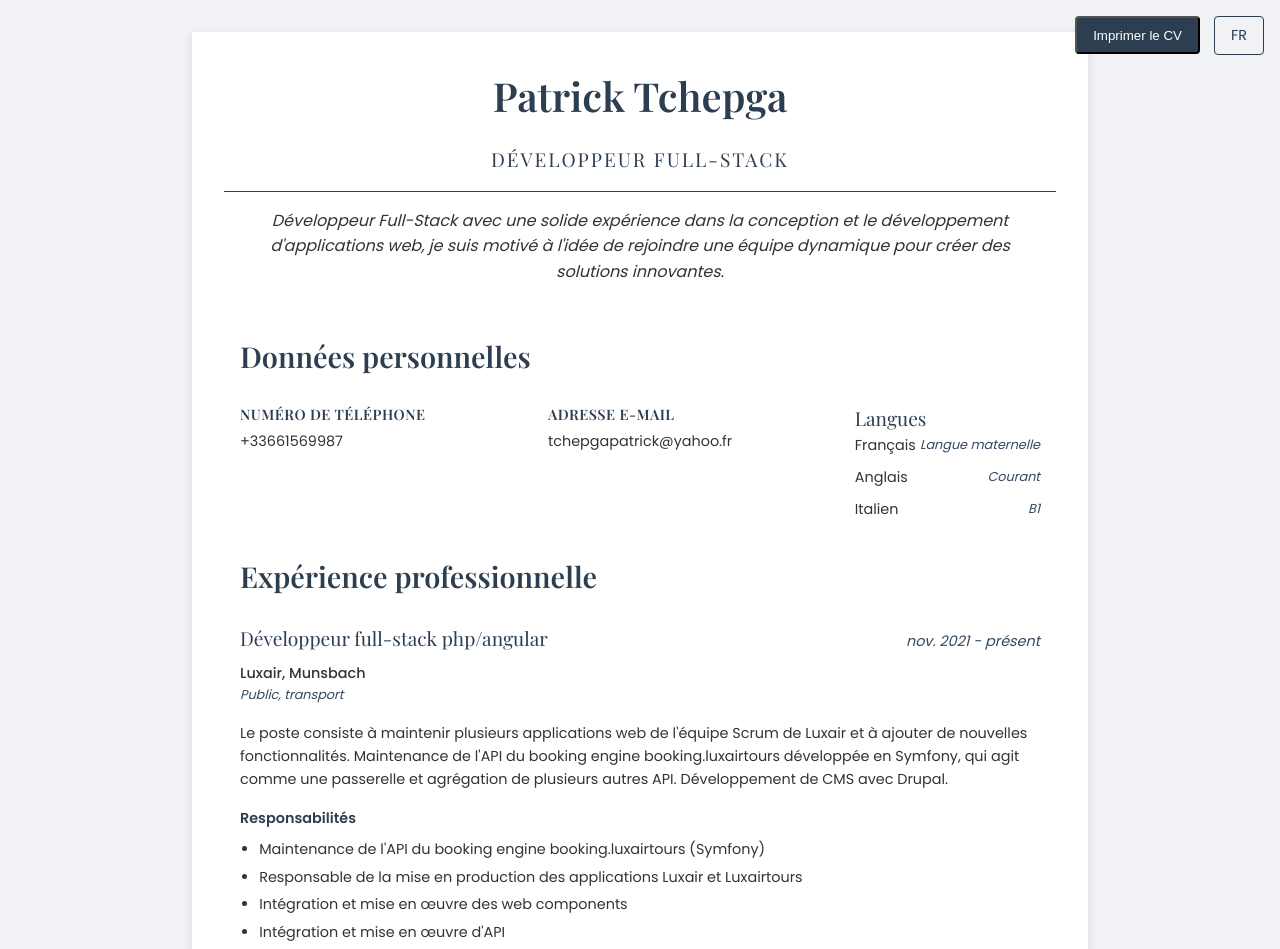
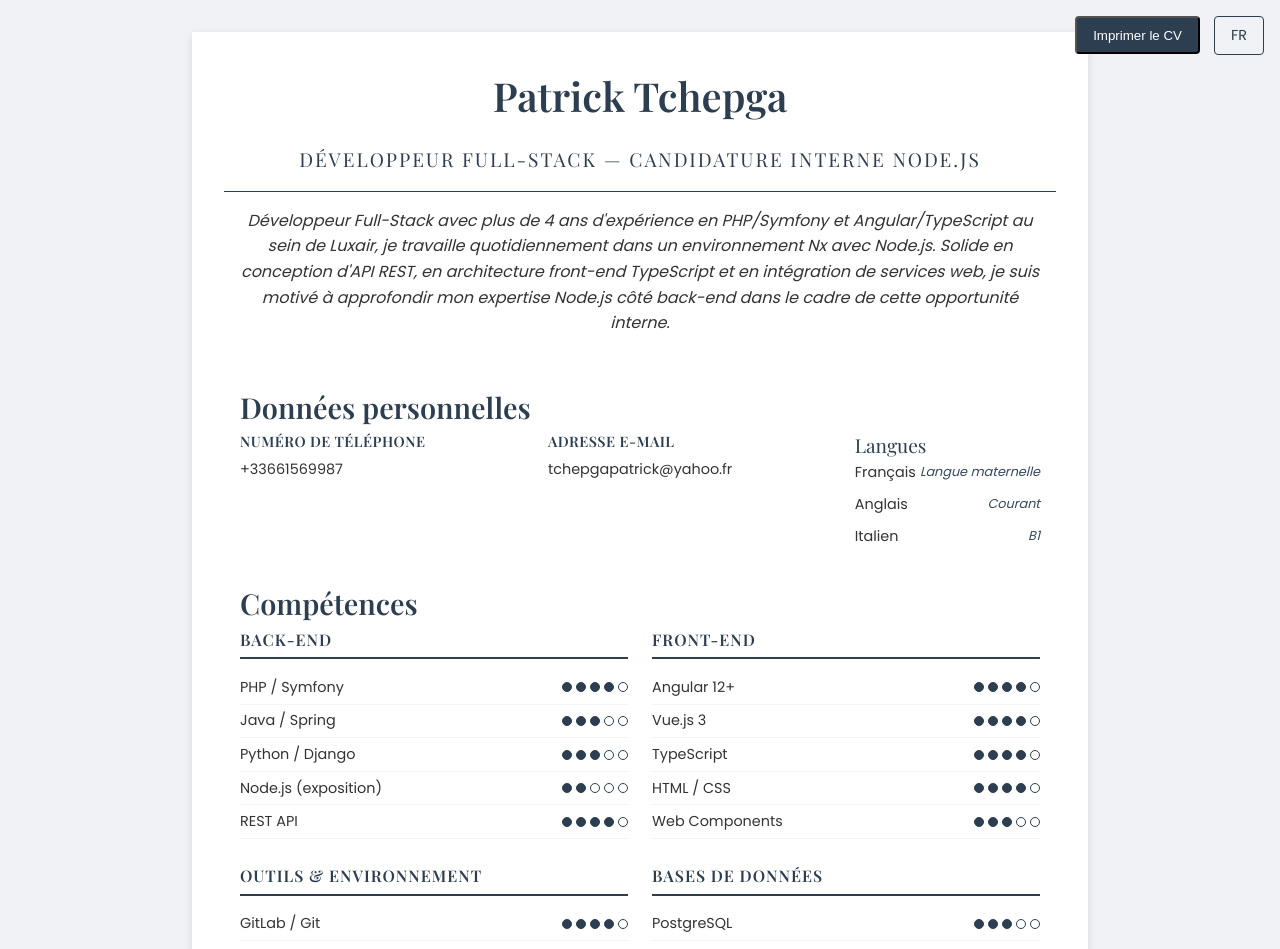
Before and after one commit to Tchepga/tpk-curriculum-vitae, a Vue app: page / in a window 1280 px wide. Shown: the top 949 px of the page. Built offline with nearby package versions, Linux system fonts and the light colour scheme.

Commit message:
feat: update cv

```diff
--- a/src/App.vue
+++ b/src/App.vue
@@ -1,6 +1,7 @@
 <script setup lang="ts">
 import { useI18n } from 'vue-i18n'
 import PersonalInfo from './components/PersonalInfo.vue'
+import Skills from './components/Skills.vue'
 import Experience from './components/Experience.vue'
 import Education from './components/Education.vue'
 import Activities from './components/Activities.vue'
@@ -36,6 +37,7 @@ const printCV = () => {
         <PersonalInfo />
       </div>
       <main class="cv-main">
+        <Skills />
         <Experience />
         <Education />
         <Activities />
--- a/src/assets/main.css
+++ b/src/assets/main.css
@@ -43,7 +43,6 @@ h1 {
 h2 {
   font-size: 1.8rem;
   font-weight: 600;
-  margin-bottom: 1.5rem;
 }
 
 h3 {
--- a/src/components/Activities.vue
+++ b/src/components/Activities.vue
@@ -81,6 +81,13 @@ const activities: {
             {{ activity[locale as Language].link }}
           </a>
           <p>{{ activity[locale as Language].description }}</p>
+          <div v-if="activity[locale as Language].keywords?.length" class="activity-keywords">
+            <span
+              v-for="(kw, ki) in activity[locale as Language].keywords"
+              :key="ki"
+              class="activity-keyword"
+            >{{ kw }}</span>
+          </div>
         </div>
       </div>
     </div>
@@ -103,7 +110,6 @@ const activities: {
 <style scoped>
 .activities {
   padding: 1rem;
-  margin-top: 2rem;
   @media print {
     padding: 0;
   }
@@ -162,6 +168,22 @@ const activities: {
   line-height: 1.5;
 }
 
+.activity-keywords {
+  display: flex;
+  flex-wrap: wrap;
+  gap: 0.4rem;
+  margin-top: 0.5rem;
+}
+
+.activity-keyword {
+  background-color: var(--primary-color);
+  color: white;
+  padding: 0.15rem 0.6rem;
+  border-radius: 12px;
+  font-size: 0.75rem;
+  font-weight: 500;
+}
+
 .travel-list {
   display: flex;
   flex-wrap: wrap;
--- a/src/components/Education.vue
+++ b/src/components/Education.vue
@@ -70,7 +70,6 @@ const education: Education[] = [
 <style scoped>
 .education {
   padding: 1rem;
-  margin-top: 2rem;
 }
 
 .education-item {
--- a/src/components/Experience.vue
+++ b/src/components/Experience.vue
@@ -64,7 +64,7 @@ interface Job {
 const jobs: Job[] = [
   {
     fr: {
-      title: 'Développeur full-stack php/angular',
+      title: 'Développeur Full-Stack PHP / Angular',
       company: 'Luxair, Munsbach',
       period: 'nov. 2021 - présent',
       description:
@@ -81,7 +81,7 @@ const jobs: Job[] = [
       sector: 'Public, transport',
     },
     en: {
-      title: 'Full-stack php/angular developer',
+      title: 'Full-Stack PHP / Angular Developer',
       company: 'Luxair, Munsbach',
       period: 'nov. 2021 - present',
       description:
@@ -100,8 +100,8 @@ const jobs: Job[] = [
   },
   {
     fr: {
-      title: 'Développeur Java',
-      company: 'Ministère des Transports / CTIE (Tachygraphe)',
+      title: 'Développeur full-stack Java/Vue.js',
+      company: 'Lusis, Roeser, Luxembourg - Ministère des Transports / CTIE (Tachygraphe)',
       period: 'Mars 2021 - Octobre 2021',
       duration: '150H/J',
       description:
@@ -118,8 +118,8 @@ const jobs: Job[] = [
       sector: 'Public, transport',
     },
     en: {
-      title: 'Java developer',
-      company: 'Ministry of Transport / CTIE (Tachygraphe)',
+      title: 'Full-stack Java/Vue.js developer',
+      company: 'Lusis, Roeser, Luxembourg - Ministry of Transport / CTIE (Tachygraphe)',
       period: 'Mars 2021 - Octobre 2021',
       duration: '150H/J',
       description:
--- /dev/null
+++ b/src/components/Skills.vue
@@ -0,0 +1,189 @@
+<script setup lang="ts">
+import { useI18n } from 'vue-i18n'
+import { computed } from 'vue'
+
+const { locale } = useI18n()
+
+type Language = 'fr' | 'en'
+
+interface SkillCategory {
+  title: string
+  skills: { name: string; level: number }[]
+}
+
+const categories: Record<Language, SkillCategory[]> = {
+  fr: [
+    {
+      title: 'Back-end',
+      skills: [
+        { name: 'PHP / Symfony', level: 4 },
+        { name: 'Java / Spring', level: 3 },
+        { name: 'Python / Django', level: 3 },
+        { name: 'Node.js (exposition)', level: 2 },
+        { name: 'REST API', level: 4 },
+      ],
+    },
+    {
+      title: 'Front-end',
+      skills: [
+        { name: 'Angular 12+', level: 4 },
+        { name: 'Vue.js 3', level: 4 },
+        { name: 'TypeScript', level: 4 },
+        { name: 'HTML / CSS', level: 4 },
+        { name: 'Web Components', level: 3 },
+      ],
+    },
+    {
+      title: 'Outils & Environnement',
+      skills: [
+        { name: 'GitLab / Git', level: 4 },
+        { name: 'Nx Monorepo', level: 3 },
+        { name: 'Docker (utilisation)', level: 2 },
+        { name: 'Azure DevOps', level: 3 },
+      ],
+    },
+    {
+      title: 'Bases de données',
+      skills: [
+        { name: 'PostgreSQL', level: 3 },
+        { name: 'MySQL', level: 3 },
+        { name: 'DB2', level: 2 },
+      ],
+    },
+  ],
+  en: [
+    {
+      title: 'Back-end',
+      skills: [
+        { name: 'PHP / Symfony', level: 4 },
+        { name: 'Java / Spring', level: 3 },
+        { name: 'Python / Django', level: 3 },
+        { name: 'Node.js (exposure)', level: 2 },
+        { name: 'REST API', level: 4 },
+      ],
+    },
+    {
+      title: 'Front-end',
+      skills: [
+        { name: 'Angular 12+', level: 4 },
+        { name: 'Vue.js 3', level: 4 },
+        { name: 'TypeScript', level: 4 },
+        { name: 'HTML / CSS', level: 4 },
+        { name: 'Web Components', level: 3 },
+      ],
+    },
+    {
+      title: 'Tools & Environment',
+      skills: [
+        { name: 'GitLab / Git', level: 4 },
+        { name: 'Nx Monorepo', level: 3 },
+        { name: 'Docker (usage)', level: 2 },
+        { name: 'Azure DevOps', level: 3 },
+      ],
+    },
+    {
+      title: 'Databases',
+      skills: [
+        { name: 'PostgreSQL', level: 3 },
+        { name: 'MySQL', level: 3 },
+        { name: 'DB2', level: 2 },
+      ],
+    },
+  ],
+}
+
+const localizedCategories = computed(() => categories[locale.value as Language])
+
+const MAX_LEVEL = 5
+const dots = (level: number) =>
+  Array.from({ length: MAX_LEVEL }, (_, i) => i < level)
+</script>
+
+<template>
+  <section class="skills">
+    <h2>{{ locale === 'fr' ? 'Compétences' : 'Skills' }}</h2>
+    <div class="skills-grid">
+      <div v-for="(category, ci) in localizedCategories" :key="ci" class="skill-category">
+        <h3>{{ category.title }}</h3>
+        <ul>
+          <li v-for="(skill, si) in category.skills" :key="si" class="skill-row">
+            <span class="skill-name">{{ skill.name }}</span>
+            <span class="skill-dots">
+              <span
+                v-for="(filled, di) in dots(skill.level)"
+                :key="di"
+                class="dot"
+                :class="{ filled }"
+              ></span>
+            </span>
+          </li>
+        </ul>
+      </div>
+    </div>
+  </section>
+</template>
+
+<style scoped>
+.skills {
+  padding: 1rem;
+}
+
+.skills-grid {
+  display: grid;
+  grid-template-columns: repeat(2, 1fr);
+  gap: 1.5rem;
+}
+
+.skill-category h3 {
+  color: var(--primary-color);
+  font-size: 1rem;
+  font-weight: 600;
+  text-transform: uppercase;
+  letter-spacing: 1px;
+  margin-bottom: 0.75rem;
+  padding-bottom: 0.3rem;
+  border-bottom: 2px solid var(--primary-color);
+}
+
+ul {
+  list-style: none;
+  padding: 0;
+  margin: 0;
+}
+
+.skill-row {
+  display: flex;
+  justify-content: space-between;
+  align-items: center;
+  padding: 0.3rem 0;
+  border-bottom: 1px solid var(--light-bg);
+}
+
+.skill-name {
+  font-size: 0.9rem;
+  color: var(--text-color);
+}
+
+.skill-dots {
+  display: flex;
+  gap: 4px;
+}
+
+.dot {
+  width: 10px;
+  height: 10px;
+  border-radius: 50%;
+  border: 1.5px solid var(--primary-color);
+  background-color: transparent;
+}
+
+.dot.filled {
+  background-color: var(--primary-color);
+}
+
+@media print {
+  .skills-grid {
+    gap: 0.5rem;
+  }
+}
+</style>
--- a/src/locales/en.json
+++ b/src/locales/en.json
@@ -44,7 +44,7 @@
         "description": "The position involves maintaining several company web applications of Luxair Scrum Team and adding new features defined by the project manager."
       },
       "lusis": {
-        "title": "Java Developer",
+        "title": "Full-stack Java/Vue.js Developer",
         "company": "Lusis, Roeser, Luxembourg",
         "period": "Mar 2021 - Oct 2021",
         "description": "The position involves setting up APIs and front-end for a taxpayer declaration and transport card management application for CTIE."
@@ -52,9 +52,9 @@
     }
   },
   "header": {
-    "jobTitle": "Full-Stack Developer",
-    "tagline": "Full-Stack Developer with solid experience in web application design and development, I am motivated to join a dynamic team to create innovative solutions.",
-    "jobSearch": "Seeking new opportunities to contribute to innovative projects as a Full-Stack Developer"
+    "jobTitle": "Full-Stack Developer — Internal Node.js Application",
+    "tagline": "Full-Stack Developer with 4+ years of experience in PHP/Symfony and Angular/TypeScript at Luxair, I work daily in an Nx environment alongside Node.js. Strong in REST API design, TypeScript front-end architecture and web service integration, I am motivated to deepen my Node.js back-end expertise through this internal opportunity.",
+    "jobSearch": "Internal application for Full-Stack Node.js Developer position."
   },
   "activities": {
     "title": "Activities",
--- a/src/locales/fr.json
+++ b/src/locales/fr.json
@@ -52,9 +52,9 @@
     }
   },
   "header": {
-    "jobTitle": "Développeur Full-Stack",
-    "tagline": "Développeur Full-Stack avec une solide expérience dans la conception et le développement d'applications web, je suis motivé à l'idée de rejoindre une équipe dynamique pour créer des solutions innovantes.",
-    "jobSearch": "À la recherche de nouvelles opportunités pour contribuer à des projets innovants en tant que Développeur Full-Stack."
+    "jobTitle": "Développeur Full-Stack — Candidature interne Node.js",
+    "tagline": "Développeur Full-Stack avec plus de 4 ans d'expérience en PHP/Symfony et Angular/TypeScript au sein de Luxair, je travaille quotidiennement dans un environnement Nx avec Node.js. Solide en conception d'API REST, en architecture front-end TypeScript et en intégration de services web, je suis motivé à approfondir mon expertise Node.js côté back-end dans le cadre de cette opportunité interne.",
+    "jobSearch": "Candidature interne au poste de Développeur Full-Stack Node.js."
   },
   "activities": {
     "title": "Activités",
```
Also changed, not shown: public/og-image.png (added).
